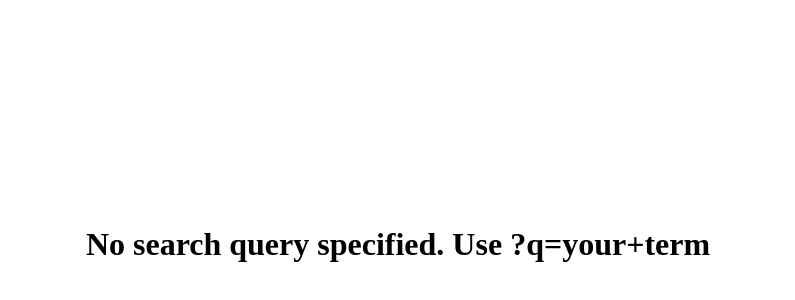
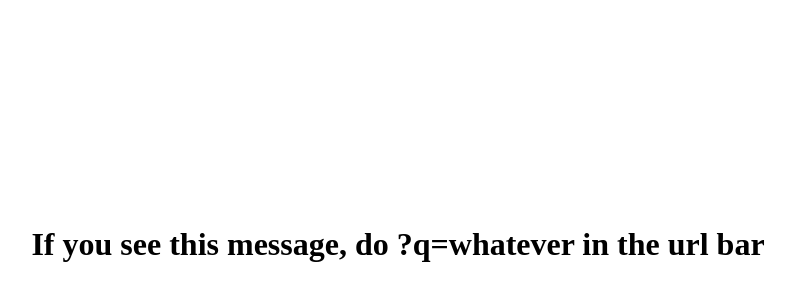
Before and after one commit to InkBoyM/bingunblocked, a plain HTML site: page index.htm in a window 1280 px wide. Shown: the part 30-330 px from the top of the page, without its empty margins (242-1037 px from the left). Drawn offline with Linux system fonts and the light colour scheme.

Commit message:
Update index.htm

```diff
--- a/index.htm
+++ b/index.htm
@@ -33,7 +33,7 @@
       embed.type = "text/html";
       document.body.appendChild(embed);
     } else {
-      document.body.innerHTML = "<h1 style='text-align:center;margin-top:20%;'>No search query specified. Use ?q=your+term</h1>";
+      document.body.innerHTML = "<h1 style='text-align:center;margin-top:20%;'>If you see this message, do ?q=whatever in the url bar</h1>";
     }
   </script>
 </body>
```
